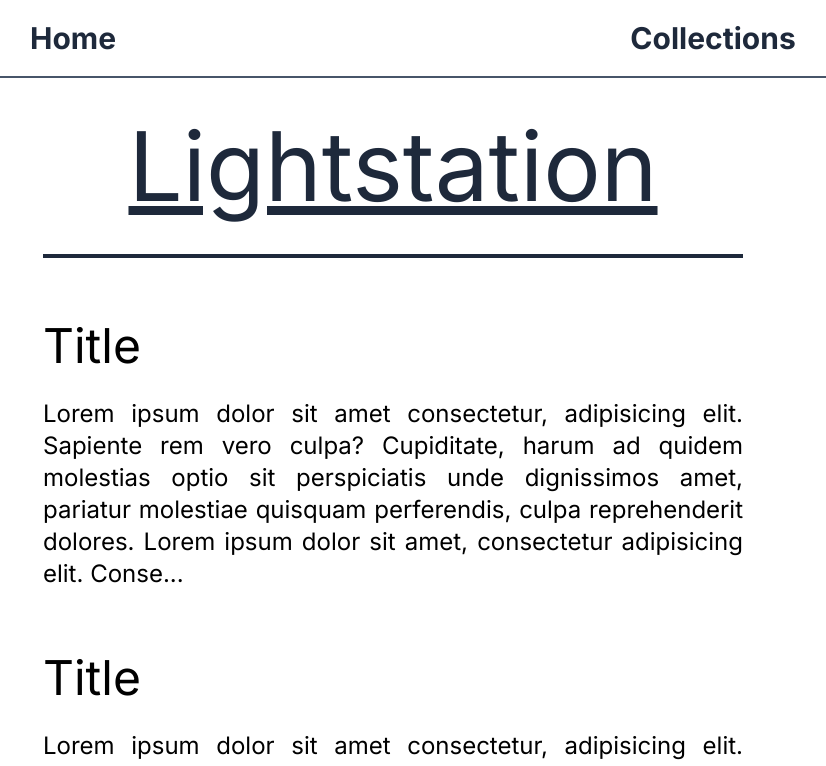
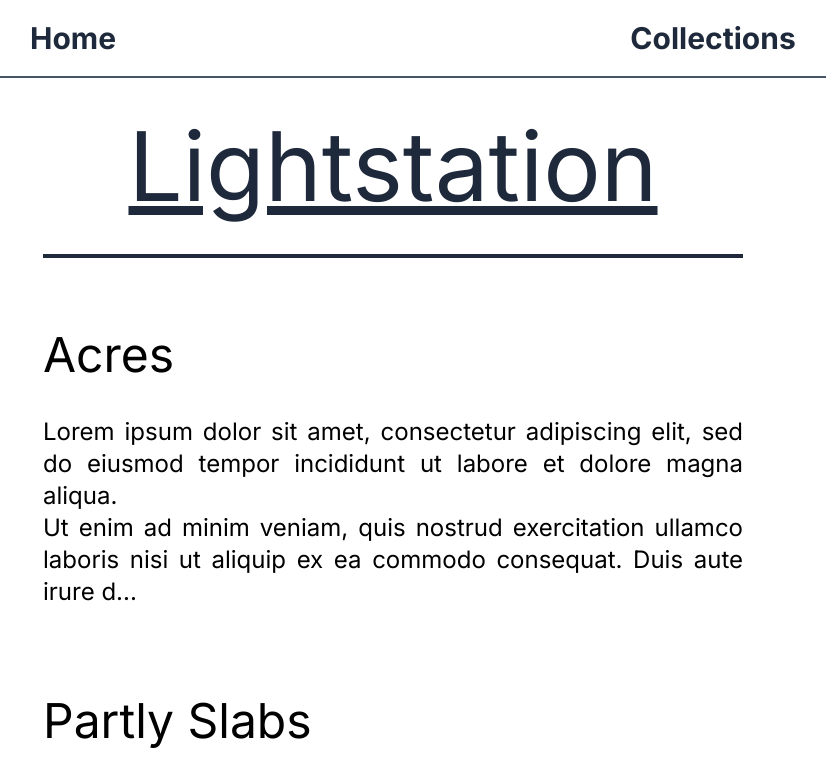
Before and after one commit to andikaraditya/next-blog, a Next.js app: page / in a window 1280 px wide. Shown: the top 766 px of the page, without its empty margins (247-1073 px from the left). Built offline with nearby package versions, Linux system fonts and the light colour scheme.

Commit message:
add dummy data and fix text styling

```diff
--- a/app/components/Card.jsx
+++ b/app/components/Card.jsx
@@ -1,8 +1,16 @@
-function Card() {
+function renderTitle(title) {
+    if (title.length < 35) {
+        return title
+    } else {
+        return title.slice(0,35) + "..."
+    }
+}
+
+function Card({post}) {
     return (
         <div>
-            <h2 className="text-5xl mb-7">Title</h2>
-            <p className="text-2xl text-justify">{"Lorem ipsum dolor sit amet consectetur, adipisicing elit. Sapiente rem vero culpa? Cupiditate, harum ad quidem molestias optio sit perspiciatis unde dignissimos amet, pariatur molestiae quisquam perferendis, culpa reprehenderit dolores. Lorem ipsum dolor sit amet, consectetur adipisicing elit. Consequuntur eum similique necessitatibus quia temporibus hic libero amet totam dolor at ipsum veritatis nam dolores voluptatibus, repudiandae suscipit recusandae corporis inventore. Lorem ipsum dolor sit amet consectetur, adipisicing elit. Mollitia, corrupti doloremque. Harum, aspernatur? Fuga deserunt doloremque eum a adipisci aliquam qui repudiandae id est atque perspiciatis voluptas, eligendi animi temporibus. Lorem ipsum dolor sit amet consectetur adipisicing elit. Enim provident quibusdam asperiores ab. Deserunt, incidunt placeat! Incidunt, esse ex! Esse itaque eligendi nam libero eum sunt exercitationem nihil! Consequatur, distinctio.".slice(0,300) + "..."}</p>
+            <h2 className="text-5xl mb-7 leading-snug capitalize">{renderTitle(post.title)}</h2>
+            <p className="text-2xl text-justify whitespace-pre-line">{post.description.slice(0,250) + "..."}</p>
         </div>
     );
 }
--- /dev/null
+++ b/app/data/db.json
@@ -0,0 +1,26 @@
+[
+    {
+        "id": 1,
+        "title": "acres",
+        "description": "Lorem ipsum dolor sit amet, consectetur adipiscing elit, sed do eiusmod tempor incididunt ut labore et dolore magna aliqua.\n Ut enim ad minim veniam, quis nostrud exercitation ullamco laboris nisi ut aliquip ex ea commodo consequat. Duis aute irure dolor in reprehenderit in voluptate velit esse cillum dolore eu fugiat nulla pariatur.\n Excepteur sint occaecat cupidatat non proident, sunt in culpa qui officia deserunt mollit anim id est laborum.",
+        "date": "2023-12-23T06:07:24.233Z"
+    },
+    {
+        "id": 2,
+        "title": "partly slabs",
+        "description": "Lorem ipsum dolor sit amet,\n consectetur adipiscing elit, sed do eiusmod tempor incididunt ut labore et dolore magna aliqua.\n Ut enim ad minim veniam, quis nostrud exercitation ullamco laboris nisi ut aliquip ex ea commodo consequat.\n Duis aute irure dolor in reprehenderit in voluptate velit esse cillum dolore eu fugiat nulla pariatur.\n Excepteur sint occaecat cupidatat non proident, sunt in culpa qui officia deserunt mollit anim id est laborum.",
+        "date": "2023-12-23T06:07:24.233Z"
+    },
+    {
+        "id": 3,
+        "title": "important solution tone friendly forward",
+        "description": "Lorem ipsum dolor sit amet, consectetur adipiscing elit,\n sed do eiusmod tempor incididunt ut labore et dolore magna aliqua\n. Ut enim ad minim veniam, quis nostrud exercitation ullamco laboris nisi ut aliquip ex ea commodo consequat. Duis aute irure dolor in reprehenderit in voluptate velit esse cillum dolore eu fugiat nulla pariatur.\n Excepteur sint occaecat cupidatat non proident,\n sunt in culpa qui officia deserunt mollit anim id est laborum.",
+        "date": "2023-12-23T06:07:24.233Z"
+    },
+    {
+        "id": 4,
+        "title": "determine fort value voice examine island health aloud harbor six example familiar hearing guide dance beauty loose move village success rubbed social lack declared",
+        "description": "Lorem ipsum dolor sit amet, consectetur adipiscing elit,\n sed do eiusmod tempor incididunt ut labore et dolore magna aliqua.\n Ut enim ad minim veniam, quis nostrud exercitation ullamco laboris nisi ut aliquip ex ea commodo consequat. Duis aute irure dolor in reprehenderit in voluptate velit esse cillum dolore eu fugiat nulla pariatur.\n Excepteur sint occaecat cupidatat non proident,\n sunt in culpa qui officia deserunt mollit anim id est laborum.",
+        "date": "2023-12-23T06:07:24.233Z"
+    }
+]
--- a/app/page.jsx
+++ b/app/page.jsx
@@ -1,17 +1,18 @@
 import Card from "./components/Card";
 import Header from "./components/Header";
+import data from "./data/db.json";
 
 export default function Home() {
-  const posts = ["","","","","",""]
   return (
     <main>
       <Header
         title="Lightstation"
       />
-      <div className="flex flex-col items-center w-[700px] m-auto gap-16">
-          {posts.map((el, index) => {
+      <div className="flex flex-col items-center w-[700px] m-auto gap-[5rem]">
+          {data.map((el, index) => {
               return (
                 <Card
+                post={el}
                 key={index}
                 />
               )
```
